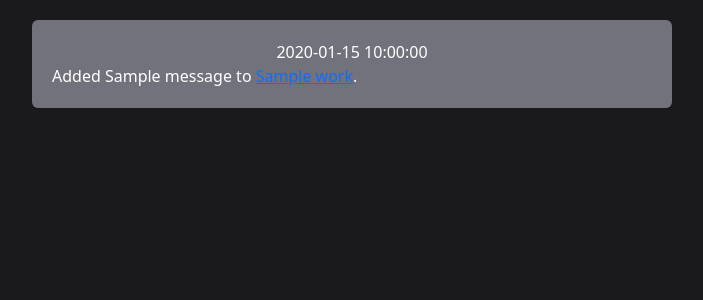
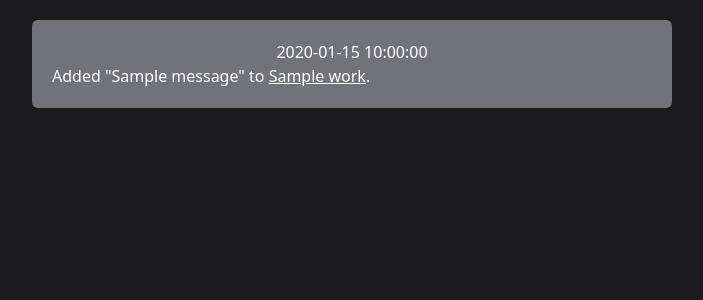
Before and after one commit to zNitche/ao3-web-reader, a Flask app: page / in a window 1280 px wide. Shown: the part 56-356 px from the top of the page, without its empty margins (288-991 px from the left). Run offline with Flask 2, Linux system fonts and the light colour scheme; a user stored in the database is signed in; tables that the repository leaves empty hold one stand-in row (values such as "Sample post"); parts of the project's set-up code (start-up, migrations or seed data) failed here and were passed over.

Commit message:
tweaked update message container styling

```diff
--- a/ao3_web_reader/blueprints/main/templates/index.html
+++ b/ao3_web_reader/blueprints/main/templates/index.html
@@ -10,8 +10,8 @@
                         {{ message.date.isoformat(' ', 'seconds') }}
                     </div>
                     <div class="item-content-wrapper">
-                        <div>
-                            Added {{ message.chapter_name }} to <a href="{{ url_for('works.chapters', work_id=message.work.work_id) }}">{{ message.work.name }}</a>.
+                        <div class="update-message-container">
+                            Added "{{ message.chapter_name }}" to <a href="{{ url_for('works.chapters', work_id=message.work.work_id) }}">{{ message.work.name }}</a>.
                         </div>
                     </div>
                 </div>
--- a/ao3_web_reader/static/main.css
+++ b/ao3_web_reader/static/main.css
@@ -87,6 +87,10 @@
     align-items: center;
     background-color: #72727c;
     border-radius: 6px;
+}
+
+.update-message-container a {
+    color: #ffffff;
 }
 
 .data-form-wrapper {
```
